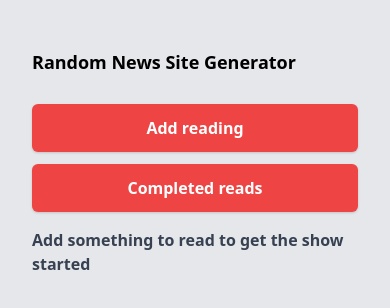
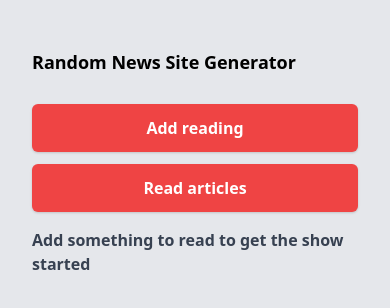
Before and after one commit to iamwebwiz/vue-ts-random-news-generator-site, a Vue app: page / in a window 390 px wide. Shown: the top 308 px of the page. Built offline with nearby package versions, Linux system fonts and the light colour scheme.

Commit message:
tiny fixes

```diff
--- a/src/App.vue
+++ b/src/App.vue
@@ -12,7 +12,7 @@
                 {{ appName }}
               </h1>
               <button
-                class="hidden sm:block bg-red-500 hover:bg-red-600 transition duration-300 text-white py-1 px-3 rounded-md font-semibold shadow my-3"
+                class="hidden sm:block focus:outline-none focus:outline-shadow bg-red-500 hover:bg-red-600 transition duration-300 text-white py-1 px-3 rounded-md font-semibold shadow my-3"
                 @click.prevent="fetchRandomArticle"
               >
                 Add reading
@@ -20,17 +20,17 @@
 
               <!-- Mobile buttons -->
               <button
-                class="block w-full sm:hidden bg-red-500 hover:bg-red-600 transition duration-300 text-white py-3 px-3 rounded-md font-semibold shadow my-3"
+                class="block w-full sm:hidden focus:outline-none focus:outline-shadow bg-red-500 hover:bg-red-600 transition duration-300 text-white py-3 px-3 rounded-md font-semibold shadow my-3"
                 @click.prevent="fetchRandomArticle"
               >
                 Add reading
               </button>
 
               <button
-                class="block w-full sm:hidden bg-red-500 hover:bg-red-600 transition duration-300 text-white py-3 px-3 rounded-md font-semibold shadow my-3"
+                class="block w-full sm:hidden focus:outline-none focus:outline-shadow bg-red-500 hover:bg-red-600 transition duration-300 text-white py-3 px-3 rounded-md font-semibold shadow my-3"
                 @click.prevent=""
               >
-                Completed reads
+                Read articles
               </button>
               <!-- /Mobile buttons -->
             </div>
--- a/src/components/ArticleItem.vue
+++ b/src/components/ArticleItem.vue
@@ -1,7 +1,7 @@
 <template>
   <div>
     <div
-      class="bg-white px-6 py-4 rounded shadow"
+      class="bg-white px-6 py-4 rounded shadow cursor-pointer"
       @mouseenter="setSelectedArticle(article)"
       @mouseleave="unsetSelectedArticle(article)"
       @click="toggleShowArticleAbstract(article)"
```
